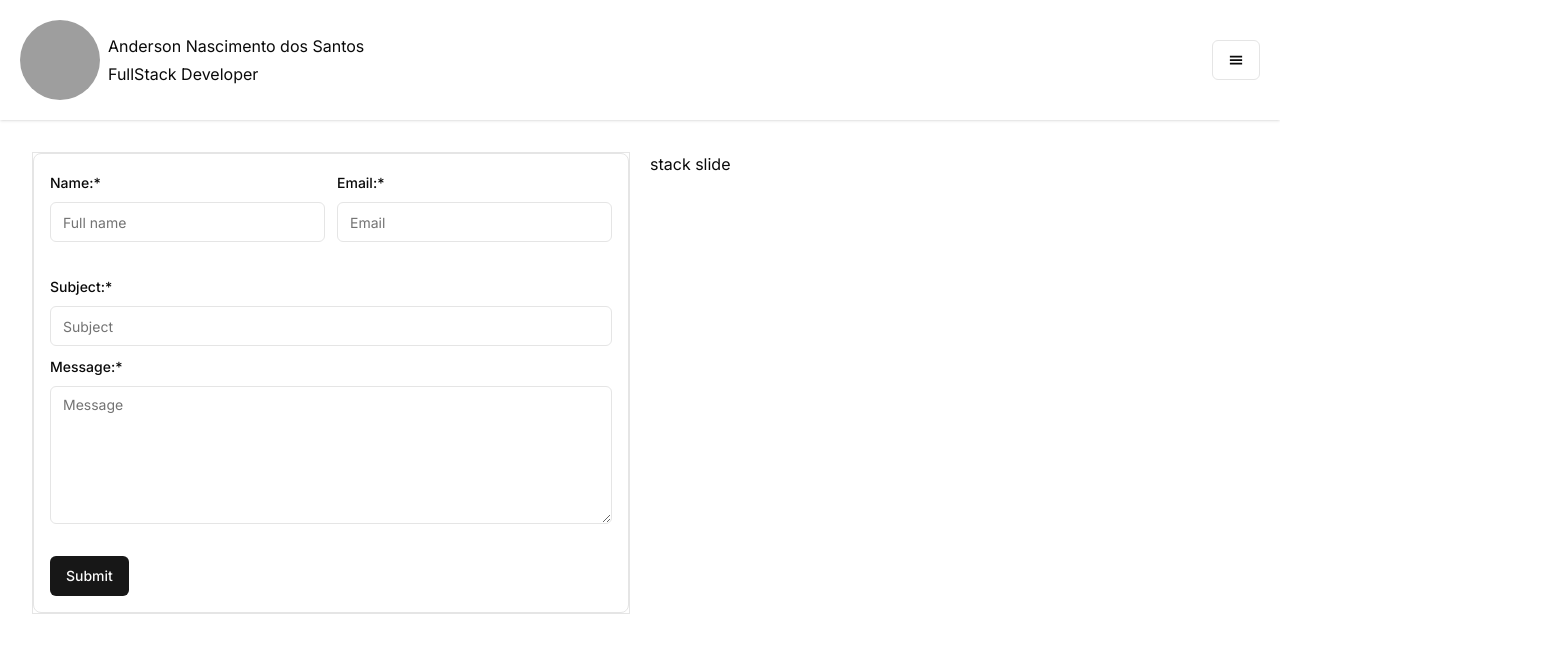
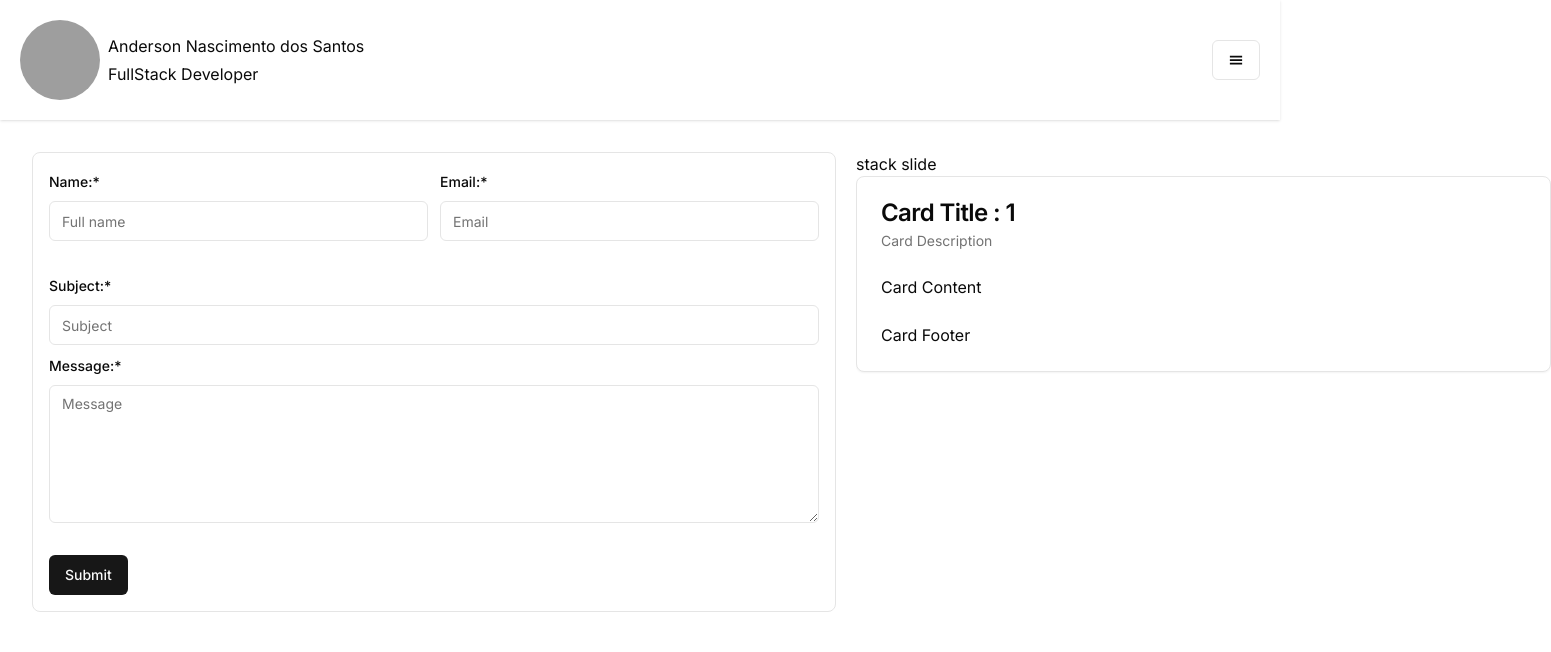
Before and after one commit to AndersonNascimentoDosSantos/portifolio, a Next.js app: page / in a window 1280 px wide. Shown: the top 652 px of the page, 1551 px wide, since content can reach past the window. Built offline with nearby package versions, Linux system fonts and the light colour scheme; grey boxes are pictures that could not be loaded.

Commit message:
refactor: slider placed

```diff
--- a/app/page.tsx
+++ b/app/page.tsx
@@ -1,14 +1,36 @@
+"use client";
+import { ProjectCard } from "@/components/Commoms/ProjectCard";
 import { ContactForm } from "@/components/ContactForm";
 
-export default function Home() {
+import { SliderSwipe } from "@/components/Slider";
+import { SHEET_STACKS } from "@/utils/constants";
+import { ThemeProvider } from "@material-tailwind/react";
+const Home = () => {
   return (
-    <main className="flex min-h-screen flex-col  justify-between p-8 w-[full]">
-      <div className="grid grid-cols-2 grid-rows-1 h-[full] gap-5">
-        <section className="flex border h-[full] flex-col flex-grow">
-          <ContactForm />
-        </section>
-        <section>stack slide</section>
-      </div>
-    </main>
+    <ThemeProvider>
+      <main className="flex min-h-screen flex-col  justify-between p-8 w-[full]">
+        <div className="grid grid-cols-3 grid-rows-1 h-[full] gap-5">
+          <section className="flex  h-[full] flex-col flex-grow flex-[2] col-span-2">
+            <ContactForm />
+          </section>
+          <section className="flex flex-col flex-[1] col-span-1">
+            stack slide
+            <SliderSwipe
+              loop
+              autoplay
+              pagination
+              items={SHEET_STACKS.slides || []}
+              classes={{ slideItem: "!w-full" }}
+              reactKeyProp="id"
+              renderSlideItem={(item) => {
+                return <ProjectCard index={item.id} />;
+              }}
+            />
+          </section>
+        </div>
+      </main>
+    </ThemeProvider>
   );
-}
+};
+
+export default Home;
```
